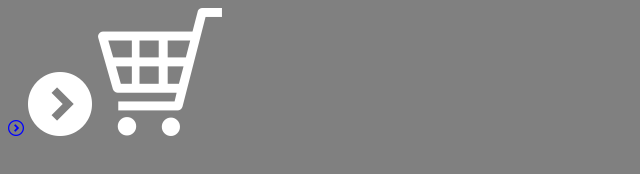
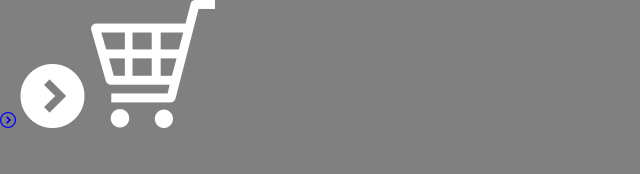
Before and after one commit to erika-kitada/gulp-test, a website: page dev/icon.html in a window 1280 px wide. Shown: the whole page, without its empty margins (0-640 px from the left). Drawn offline with Linux system fonts and the light colour scheme; files whose address does not match are found by name.

Commit message:
add gulp-concat

```diff
--- /dev/null
+++ b/dev/css/common.css
@@ -0,0 +1,76 @@
+@charset "Shift_JIS";html{font-family:inherit;}
+body,h1,h2,h3,h4,h5,h6,div,p,dl,dt,dd,ul,ol,li,pre,embed,
+code,form,fieldset,length,textarea,input,blockquote,font,
+th,td,tr,span,label,legend,small,strike,strong,b,u,i,tt,sup,
+var,caption,table,tbody,thead,center,a,em,dfn,big,cite,applet,
+sub,del,kbd,object,iframe,abbr,hgroup,img,button,mark,audio,video,article,
+section,header,footer,menu,nav,figure,ins,s,samp,rudy,details,figcaption,
+summary,aside,acrony,q{margin:0;padding:0;border:0;outline:0;-webkit-margin-before:0;-webkit-margin-after:0;-webkit-margin-start:0;-webkit-margin-end:0;-webkit-padding-start:0;}
+body{line-height:1;}
+ol,ul{list-style:none;}
+table{border-collapse:collapse;border-spacing:0;}
+blockquote, q{quotes:none;}
+fieldset,
+img{border:0;}
+blockquote:before, blockquote:after,
+q:before, q:after{content:'';content:none;}
+article, aside, details, figcaption, figure,
+footer, header, hgroup, menu, nav, section{display:block;}
+sup{vertical-align:super;}
+sub{vertical-align:sub;}
+
+html {
+	height: 100%;
+	font-family: -apple-system, BlinkMacSystemFont, "Helvetica Neue", Meiryo, "Original Yu Gothic", "Yu Gothic", YuGothic, Arial, Meiryo, sans-serif;
+	-webkit-text-size-adjust:100%;
+	-ms-text-size-adjust:100%;
+	color: inherit;
+}
+@media all and (-ms-high-contrast: none)  {
+html {
+	font-family: Arial, Meiryo, sans-serif;
+}
+}
+@media all and (-ms-high-contrast: active) {
+html {
+	font-family: Arial, Meiryo, sans-serif;
+}
+}
+body {
+	height: 100%;
+	margin: 0;
+}
+
+@font-face {
+	font-family: "iconfont";
+	src: url('../fonts/iconfont.eot');
+	src: url('../fonts/iconfont.eot?#iefix') format('eot'),
+		url('../fonts/iconfont.woff') format('woff'),
+		url('../fonts/iconfont.ttf') format('truetype'),
+		url('../fonts/iconfont.svg#iconfont') format('svg');
+}
+
+.icon:before {
+	font-family: "iconfont";
+		-webkit-font-smoothing: antialiased;
+		-moz-osx-font-smoothing: grayscale;
+	font-style: normal;
+	font-variant: normal;
+	font-weight: normal;
+	/* speak: none; only necessary if not using the private unicode range (firstGlyph option) */
+	text-decoration: none;
+	text-transform: none;
+}
+
+
+.icon-arrow_circle:before {
+	content: "\F001";
+}
+
+.icon-arrow_circle_b:before {
+	content: "\F002";
+}
+
+.icon-cart:before {
+	content: "\F003";
+}
--- /dev/null
+++ b/dev/css/common_p.css
@@ -0,0 +1,42 @@
+@charset "Shift_JIS";html{font-family:inherit;}
+body,h1,h2,h3,h4,h5,h6,div,p,dl,dt,dd,ul,ol,li,pre,embed,
+code,form,fieldset,length,textarea,input,blockquote,font,
+th,td,tr,span,label,legend,small,strike,strong,b,u,i,tt,sup,
+var,caption,table,tbody,thead,center,a,em,dfn,big,cite,applet,
+sub,del,kbd,object,iframe,abbr,hgroup,img,button,mark,audio,video,article,
+section,header,footer,menu,nav,figure,ins,s,samp,rudy,details,figcaption,
+summary,aside,acrony,q{margin:0;padding:0;border:0;outline:0;-webkit-margin-before:0;-webkit-margin-after:0;-webkit-margin-start:0;-webkit-margin-end:0;-webkit-padding-start:0;}
+body{line-height:1;}
+ol,ul{list-style:none;}
+table{border-collapse:collapse;border-spacing:0;}
+blockquote, q{quotes:none;}
+fieldset,
+img{border:0;}
+blockquote:before, blockquote:after,
+q:before, q:after{content:'';content:none;}
+article, aside, details, figcaption, figure,
+footer, header, hgroup, menu, nav, section{display:block;}
+sup{vertical-align:super;}
+sub{vertical-align:sub;}
+
+html {
+	height: 100%;
+	font-family: -apple-system, BlinkMacSystemFont, "Helvetica Neue", Meiryo, "Original Yu Gothic", "Yu Gothic", YuGothic, Arial, Meiryo, sans-serif;
+	-webkit-text-size-adjust:100%;
+	-ms-text-size-adjust:100%;
+	color: inherit;
+}
+@media all and (-ms-high-contrast: none)  {
+html {
+	font-family: Arial, Meiryo, sans-serif;
+}
+}
+@media all and (-ms-high-contrast: active) {
+html {
+	font-family: Arial, Meiryo, sans-serif;
+}
+}
+body {
+	height: 100%;
+	margin: 0;
+}
--- a/dev/icon.html
+++ b/dev/icon.html
@@ -5,7 +5,7 @@
   <meta name="viewport" content="width=device-width, initial-scale=1.0">
   <meta http-equiv="X-UA-Compatible" content="ie=edge">
   <title>Document</title>
-  <link rel="stylesheet" type="text/css" href="css/iconfont.css" />
+  <link rel="stylesheet" type="text/css" href="css/common.css" />
   <style>
   .t-gray { background: gray; }
   .t-blue { color: blue; }
--- a/package.json
+++ b/package.json
@@ -10,6 +10,7 @@
   "license": "ISC",
   "devDependencies": {
     "gulp": "^3.9.1",
+    "gulp-concat": "^2.6.1",
     "gulp-consolidate": "^0.2.0",
     "gulp-iconfont": "^9.1.0",
     "gulp-uglify": "^3.0.0",
```
Also changed, not shown: gulpfile.js (+10 -1 lines).
